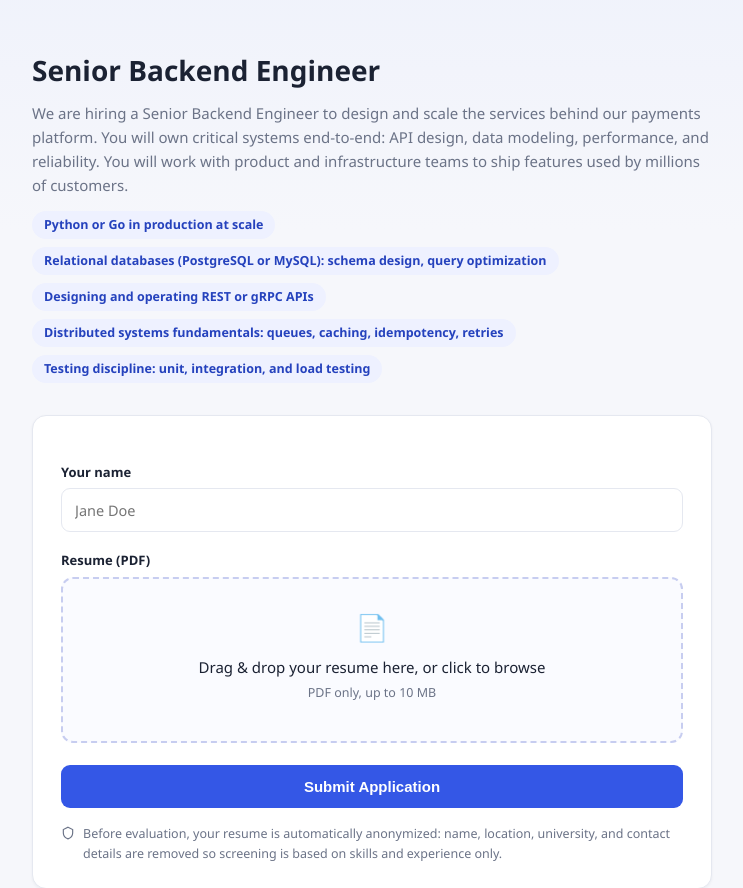
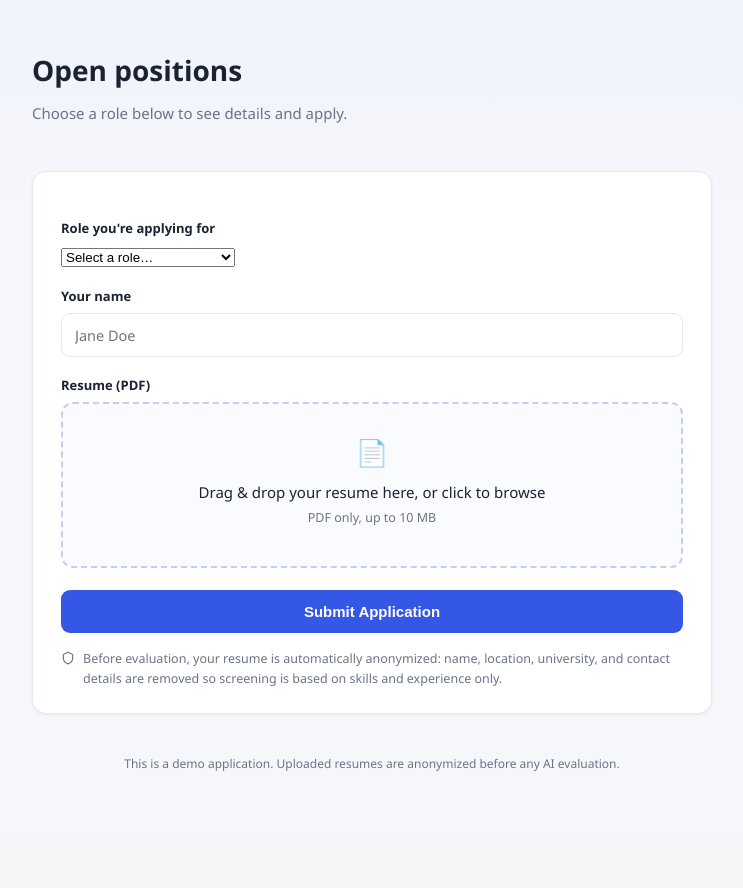
Before and after one commit to BecherDoueidi/resume-screening-platform, a Flask app: page / in a window 1280 px wide. Shown: the part 90-978 px from the top of the page, without its empty margins (268-1011 px from the left). After the commit the page ends 861 px from the top, so only its background shows below. Run offline with Flask 3, Linux system fonts and the light colour scheme; some libraries are stand-ins or nearby versions.

Commit message:
Let candidates pick which open job position to apply for
The apply page used one hardcoded job description at startup, so a
recruiter creating additional job positions from the dashboard had no way
to actually receive applications for them. The homepage now lists every
active job position (store.list_active_job_positions) in a picker; the
hero section updates client-side to show the selected role's summary and
skills. /apply requires and validates job_id against the database (must
exist and be active) instead of trusting a fixed job id, and the result
page reflects whichever job was actually applied to.

```diff
--- a/webapp/app.py
+++ b/webapp/app.py
@@ -46,7 +46,11 @@ JD = ingest.load_job_description(ROOT / "data" / "job_description.json")
 
 init_db()  # dev/CI convenience; production should provision the schema via Alembic instead
 with new_session() as _session:
-    _JOB_POSITION_ID = store.get_or_create_job_position(_session, JD).id
+    # Seeds one active job position on a fresh database so the apply page
+    # isn't empty on first run — recruiters create/close postings from the
+    # dashboard afterwards (webapp/recruiter.py), and the apply page always
+    # reflects whatever's active in the database, not this fixture.
+    store.get_or_create_job_position(_session, JD)
 
 _SECRET_KEY = os.environ.get("FLASK_SECRET_KEY")
 if not _SECRET_KEY:
@@ -118,26 +122,52 @@ def _finish_request_log(response):
     return response
 
 
+def _open_jobs_for_template() -> list[dict]:
+    with new_session() as db:
+        jobs = store.list_active_job_positions(db)
+        return [{"id": j.id, "title": j.title, "summary": j.summary, "skills": j.required_skills[:5]} for j in jobs]
+
+
 @app.route("/")
 def index():
-    return render_template("index.html", job=JD)
+    return render_template("index.html", jobs=_open_jobs_for_template(), selected_job_id=None)
 
 
 @app.route("/apply", methods=["POST"])
 def apply():
+    job_id = request.form.get("job_id", type=int)
+    with new_session() as db:
+        job = store.get_job_position(db, job_id) if job_id is not None else None
+        job_title = job.title if job else None
+        job_active = bool(job and job.status == "active")
+
+    if not job_active:
+        return (
+            render_template(
+                "index.html",
+                jobs=_open_jobs_for_template(),
+                selected_job_id=job_id,
+                error="Please select an open position to apply for.",
+            ),
+            400,
+        )
+
     try:
         result = submit_resume(
             file=request.files.get("resume"),
             applicant_name=request.form.get("name", ""),
-            job_position_id=_JOB_POSITION_ID,
+            job_position_id=job_id,
             upload_dir=UPLOAD_DIR,
         )
     except SubmissionError as exc:
-        return render_template("index.html", job=JD, error=str(exc)), 400
+        return (
+            render_template("index.html", jobs=_open_jobs_for_template(), selected_job_id=job_id, error=str(exc)),
+            400,
+        )
 
     return render_template(
         "result.html",
-        job=JD,
+        job_title=job_title,
         applicant_name=result["applicant_name"],
         public_id=result["public_id"],
     )
--- a/webapp/store.py
+++ b/webapp/store.py
@@ -393,6 +393,17 @@ def list_job_positions(session: Session) -> list[JobPosition]:
     return list(session.scalars(select(JobPosition).order_by(JobPosition.created_at.desc())).all())
 
 
+def list_active_job_positions(session: Session) -> list[JobPosition]:
+    """Backs the candidate-facing apply page's job picker — only postings a
+    candidate should actually be able to apply to, unlike list_job_positions
+    (used by the recruiter's Manage Jobs page, which shows closed ones too)."""
+    return list(
+        session.scalars(
+            select(JobPosition).where(JobPosition.status == "active").order_by(JobPosition.created_at.desc())
+        ).all()
+    )
+
+
 def get_job_position(session: Session, job_id: int) -> JobPosition | None:
     return session.get(JobPosition, job_id)
 
--- a/webapp/templates/index.html
+++ b/webapp/templates/index.html
@@ -1,18 +1,29 @@
 {% extends "base.html" %}
-{% block title %}{{ job.title }} — Apply{% endblock %}
+{% block title %}Apply for a role{% endblock %}
 {% block content %}
   <div class="hero">
-    <h1>{{ job.title }}</h1>
-    <p>{{ job.summary }}</p>
-    <div class="tags">
-      {% for s in job.required_skills[:5] %}<span class="tag">{{ s }}</span>{% endfor %}
-    </div>
+    <h1 id="hero-title">{% if jobs %}Open positions{% else %}No open positions right now{% endif %}</h1>
+    <p id="hero-summary">
+      {% if jobs %}Choose a role below to see details and apply.{% else %}Please check back soon.{% endif %}
+    </p>
+    <div class="tags" id="hero-tags"></div>
   </div>
 
+  {% if error %}<div class="panel"><div class="err">{{ error }}</div></div>{% endif %}
+
+  {% if jobs %}
   <div class="panel">
-    {% if error %}<div class="err">{{ error }}</div>{% endif %}
     <form action="{{ url_for('apply') }}" method="post" enctype="multipart/form-data" id="apply-form">
       <input type="hidden" name="csrf_token" value="{{ csrf_token() }}">
+
+      <label for="job_id">Role you're applying for</label>
+      <select id="job_id" name="job_id" required>
+        <option value="" disabled {% if not selected_job_id %}selected{% endif %}>Select a role&hellip;</option>
+        {% for j in jobs %}
+          <option value="{{ j.id }}" {% if selected_job_id == j.id %}selected{% endif %}>{{ j.title }}</option>
+        {% endfor %}
+      </select>
+
       <label for="name">Your name</label>
       <input type="text" id="name" name="name" placeholder="Jane Doe" required>
 
@@ -32,7 +43,37 @@
       </div>
     </form>
   </div>
+  {% endif %}
 
+  <script>
+    const JOBS = {{ jobs | tojson }};
+    const SELECTED_JOB_ID = {{ selected_job_id | default(none) | tojson }};
+
+    const heroTitle = document.getElementById('hero-title');
+    const heroSummary = document.getElementById('hero-summary');
+    const heroTags = document.getElementById('hero-tags');
+    const jobSelect = document.getElementById('job_id');
+
+    function renderJobDetails(jobId) {
+      const job = JOBS.find(j => j.id === jobId);
+      if (!job) {
+        heroTitle.textContent = 'Open positions';
+        heroSummary.textContent = "Choose a role below to see details and apply.";
+        heroTags.innerHTML = '';
+        return;
+      }
+      heroTitle.textContent = job.title;
+      heroSummary.textContent = job.summary;
+      heroTags.innerHTML = job.skills.map(s => `<span class="tag">${s}</span>`).join('');
+    }
+
+    if (jobSelect) {
+      jobSelect.addEventListener('change', () => renderJobDetails(parseInt(jobSelect.value, 10)));
+      if (SELECTED_JOB_ID) renderJobDetails(SELECTED_JOB_ID);
+    }
+  </script>
+
+  {% if jobs %}
   <script>
     const zone = document.getElementById('dropzone');
     const input = document.getElementById('resume');
@@ -63,4 +104,5 @@
       submitBtn.textContent = 'Submitting…';
     });
   </script>
+  {% endif %}
 {% endblock %}
--- a/webapp/templates/result.html
+++ b/webapp/templates/result.html
@@ -1,9 +1,9 @@
 {% extends "base.html" %}
-{% block title %}Application received — {{ job.title }}{% endblock %}
+{% block title %}Application received{% if job_title %} — {{ job_title }}{% endif %}{% endblock %}
 {% block content %}
   <div class="hero">
     <h1>Thanks, {{ applicant_name }}!</h1>
-    <p>Your application for <strong>{{ job.title }}</strong> has been received. Our team will follow up if there's a match.</p>
+    <p>Your application{% if job_title %} for <strong>{{ job_title }}</strong>{% endif %} has been received. Our team will follow up if there's a match.</p>
   </div>
 
   <div class="panel" id="status-panel" data-public-id="{{ public_id }}">
```
Also changed, not shown: tests/integration/test_upload_flow.py (+86 -27 lines).
